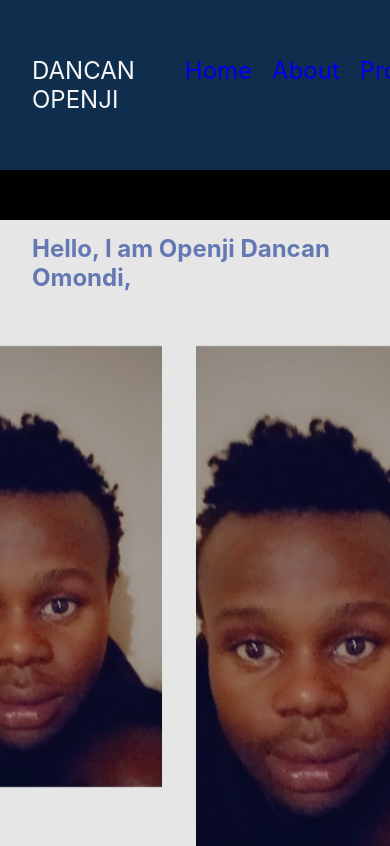
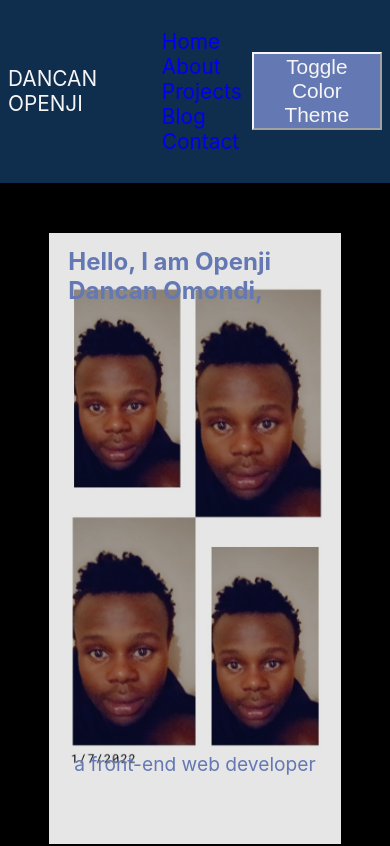
Before and after one commit to DANCAN-OMONDI-OPENJI/REACT.JS-REDUX-JAVASCRIPT-NODE.JS-PORTFOLIO, a React (Create React App) app: page / in a window 390 px wide. Shown: the top 846 px of the page. Built offline with nearby package versions, Linux system fonts and the light colour scheme.

Commit message:
Added small screen media query

```diff
--- a/src/index.css
+++ b/src/index.css
@@ -55,6 +55,10 @@ code {
   margin: 0 10px;
 }
 
+.header button:hover {
+  cursor: pointer;
+}
+
 .home {
   padding: 2rem;
   display: flex;
@@ -77,6 +81,7 @@ code {
 }
 .home-img-div img {
   opacity: 0.9;
+  width: 50vw;
 }
 .home p {
   margin-top: -8rem;
@@ -85,3 +90,34 @@ code {
   color: rgba(100, 120, 180);
   font-size: 1.2rem;
 }
+
+@media screen and (max-width: 780px) {
+  .header {
+    align-items: center;
+    padding: 0.5rem;
+    font-size: 1.3rem;
+  }
+  .header-links {
+    display: flex;
+    flex-direction: column;
+    list-style: none;
+    justify-content: space-between;
+    color: whitesmoke;
+  }
+  .header button {
+    font-size: 2px;
+  }
+  .home h3 {
+    width: 65vw;
+  }
+  .home-img-div {
+    margin-top: -6rem;
+  }
+  .home-img-div img {
+    opacity: 0.9;
+    width: 75vw;
+  }
+  .home p {
+    margin-top: -6rem;
+  }
+}
```
